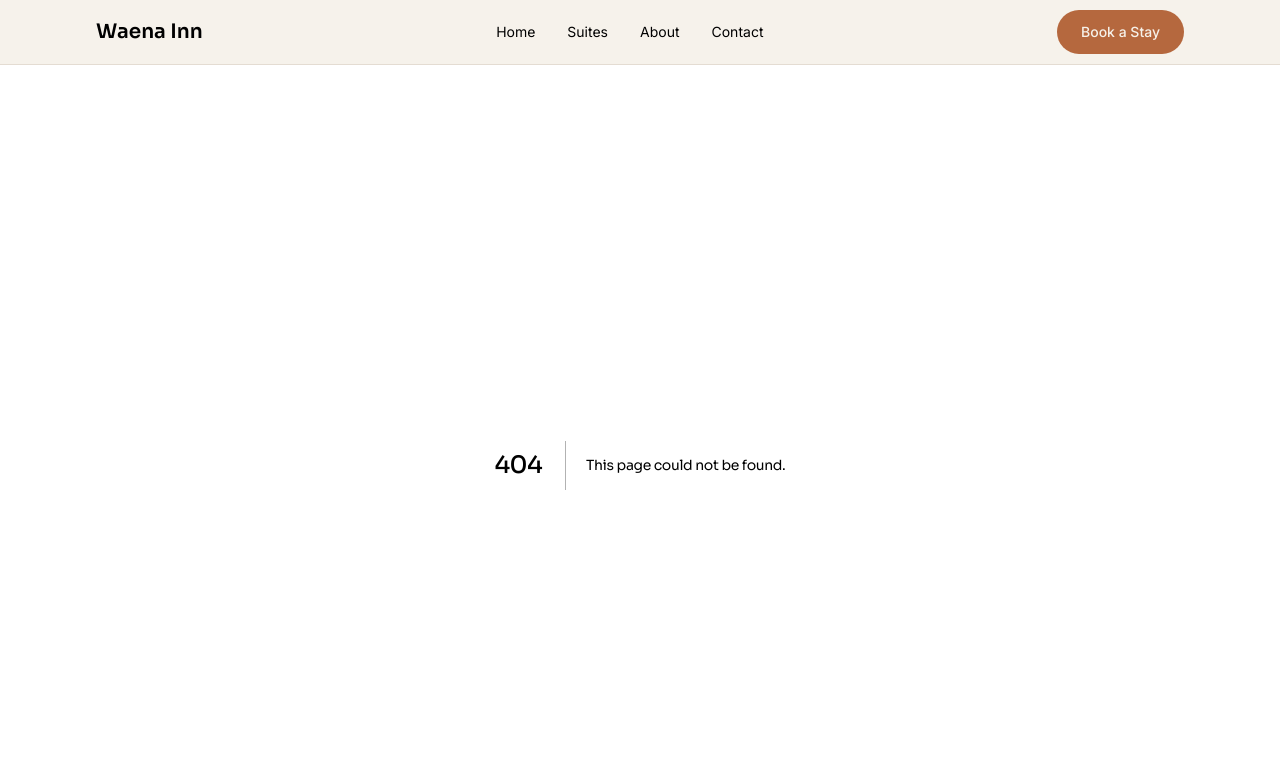
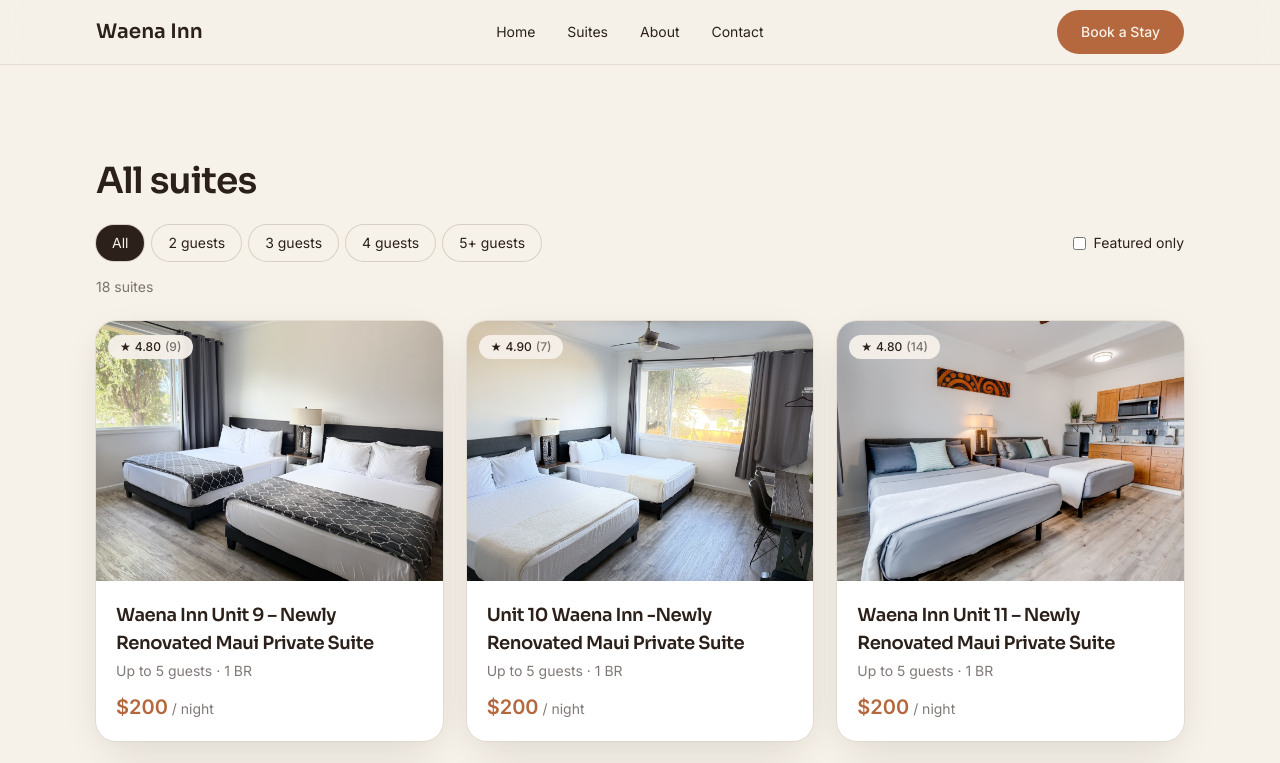
Before and after one commit to tannermosher2015-debug/WaenaInn, a Next.js app: page /suites in a window 1280 px wide. Before the commit this address had no page. Shown: the top 763 px of the page. Built offline with nearby package versions, Linux system fonts and the light colour scheme.

Commit message:
feat: suites listing with capacity filter (tested)

```diff
--- /dev/null
+++ b/src/app/suites/SuitesGrid.tsx
@@ -0,0 +1,37 @@
+'use client'
+import { useState } from 'react'
+import type { Suite } from '@/lib/suites.schema'
+import { filterSuites, type Capacity } from '@/lib/filterSuites'
+import { SuiteCard } from '@/components/SuiteCard'
+import { Section } from '@/components/Section'
+
+const TABS: { label: string; value: Capacity }[] = [
+  { label: 'All', value: 'all' }, { label: '2 guests', value: 2 },
+  { label: '3 guests', value: 3 }, { label: '4 guests', value: 4 }, { label: '5+ guests', value: '5+' },
+]
+
+export function SuitesGrid({ suites }: { suites: Suite[] }) {
+  const [capacity, setCapacity] = useState<Capacity>('all')
+  const [featuredOnly, setFeaturedOnly] = useState(false)
+  const shown = filterSuites(suites, { capacity, featuredOnly })
+  return (
+    <Section>
+      <h1 className="text-4xl font-semibold">All suites</h1>
+      <div className="mt-6 flex flex-wrap items-center gap-2">
+        {TABS.map((t) => (
+          <button key={String(t.value)} onClick={() => setCapacity(t.value)}
+            className={`rounded-full px-4 py-2 text-sm ring-1 ring-taupe ${capacity === t.value ? 'bg-espresso text-sand' : 'hover:bg-taupe/40'}`}>
+            {t.label}
+          </button>
+        ))}
+        <label className="ml-auto flex items-center gap-2 text-sm">
+          <input type="checkbox" checked={featuredOnly} onChange={(e) => setFeaturedOnly(e.target.checked)} /> Featured only
+        </label>
+      </div>
+      <p className="mt-4 text-sm text-espresso/60">{shown.length} suites</p>
+      <div className="mt-6 grid gap-6 sm:grid-cols-2 lg:grid-cols-3">
+        {shown.map((s) => <SuiteCard key={s.slug} suite={s} />)}
+      </div>
+    </Section>
+  )
+}
--- /dev/null
+++ b/src/app/suites/page.tsx
@@ -0,0 +1,7 @@
+import { getAllSuites } from '@/lib/suites'
+import { SuitesGrid } from './SuitesGrid'
+
+export const metadata = { title: 'Suites' }
+export default function SuitesPage() {
+  return <SuitesGrid suites={getAllSuites()} />
+}
--- /dev/null
+++ b/src/lib/filterSuites.ts
@@ -0,0 +1,13 @@
+import type { Suite } from './suites.schema'
+
+export type Capacity = 'all' | 2 | 3 | 4 | '5+'
+export interface SuiteFilter { capacity: Capacity; featuredOnly: boolean }
+
+export function filterSuites(suites: Suite[], f: SuiteFilter): Suite[] {
+  return suites.filter((s) => {
+    if (f.featuredOnly && !s.featured) return false
+    if (f.capacity === 'all') return true
+    if (f.capacity === '5+') return s.maxGuests >= 5
+    return s.maxGuests === f.capacity
+  })
+}
```
Also changed, not shown: 1 other file (tests, documents, lock files or other folders).
